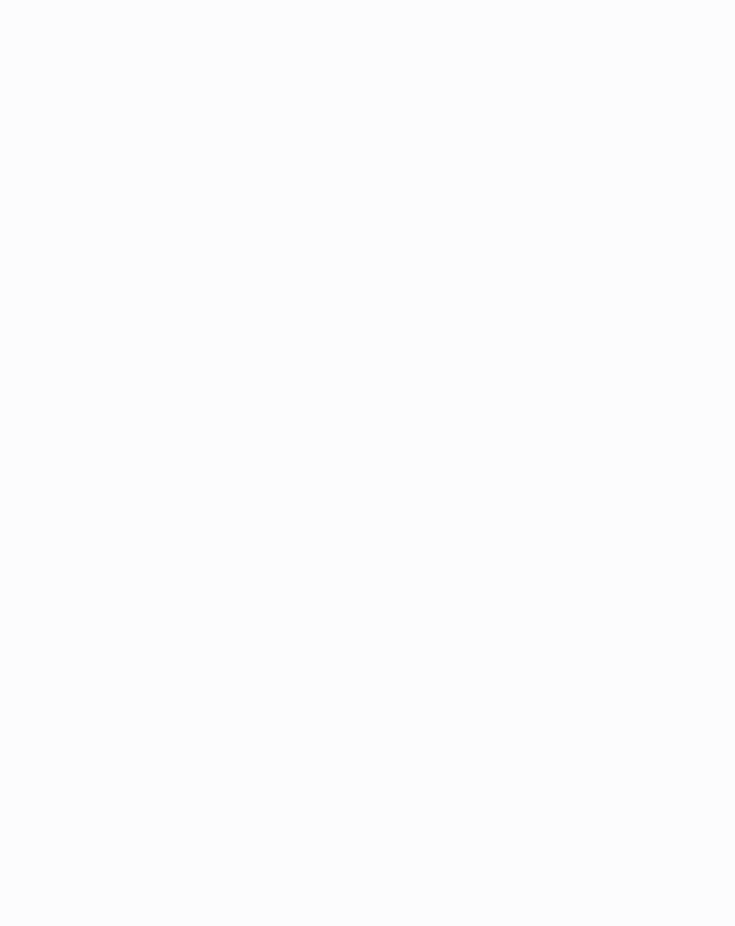
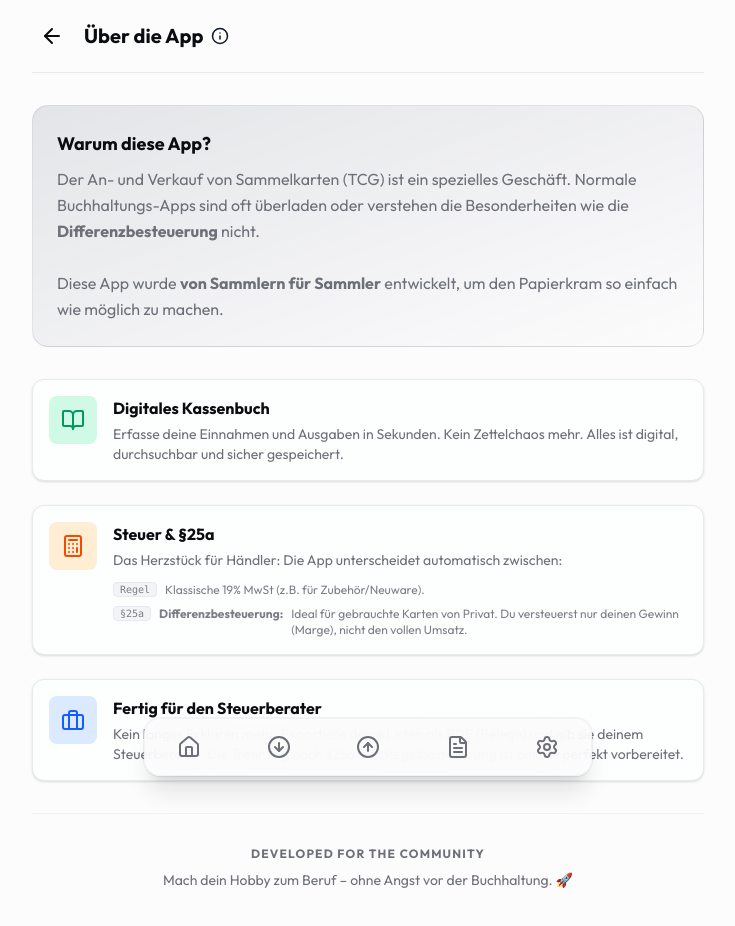
Before and after one commit to LauraEk/nero-app_2026, a React (Vite) app: page /info in a window 1280 px wide. Before the commit this address had no page. Shown: the top 926 px of the page, without its empty margins (272-1007 px from the left). Before the commit the page ends 800 px from the top, so only its background shows below. Built offline with nearby package versions, Linux system fonts and the light colour scheme.

Commit message:
Add Info Page explaining app purpose and tax details

```diff
--- a/src/App.tsx
+++ b/src/App.tsx
@@ -9,6 +9,7 @@ import AnkaufPage from '@/pages/AnkaufPage';
 import VerkaufPage from '@/pages/VerkaufPage';
 import BelegePage from '@/pages/BelegePage';
 import SettingsPage from '@/pages/SettingsPage';
+import InfoPage from '@/pages/InfoPage';
 
 function App() {
   const { settings } = useSettings();
@@ -45,6 +46,7 @@ function App() {
         <Route path="verkauf" element={<VerkaufPage />} />
         <Route path="belege" element={<BelegePage />} />
         <Route path="settings" element={<SettingsPage />} />
+        <Route path="info" element={<InfoPage />} />
       </Route>
     </Routes>
   );
--- /dev/null
+++ b/src/pages/InfoPage.tsx
@@ -0,0 +1,115 @@
+import { ArrowLeft, BookOpen, Calculator, Scale, FileText, Info } from 'lucide-react';
+import { Link } from 'react-router-dom';
+
+export default function InfoPage() {
+    return (
+        <div className="max-w-2xl mx-auto pb-24 space-y-8 animate-fade-in">
+            {/* Header */}
+            <div className="flex items-center gap-3 border-b border-border pb-4">
+                <Link to="/settings" className="p-2 hover:bg-muted rounded-full transition-colors">
+                    <ArrowLeft size={24} />
+                </Link>
+                <div>
+                    <h2 className="text-xl font-bold flex items-center gap-2">
+                        Über die App <Info size={18} className="text-primary" />
+                    </h2>
+                </div>
+            </div>
+
+            {/* Intro Section */}
+            <div className="bg-gradient-to-br from-primary/10 to-transparent p-6 rounded-2xl border border-primary/10">
+                <h3 className="text-lg font-bold mb-2">Warum diese App?</h3>
+                <p className="text-muted-foreground leading-relaxed">
+                    Der An- und Verkauf von Sammelkarten (TCG) ist ein spezielles Geschäft.
+                    Normale Buchhaltungs-Apps sind oft überladen oder verstehen die Besonderheiten wie die
+                    <strong> Differenzbesteuerung</strong> nicht. <br /><br />
+                    Diese App wurde <strong>von Sammlern für Sammler</strong> entwickelt, um den Papierkram so einfach wie möglich zu machen.
+                </p>
+            </div>
+
+            {/* Features Grid */}
+            <div className="grid gap-6">
+
+                {/* Feature 1: Specialized Cashbook */}
+                <div className="flex gap-4 p-4 bg-card rounded-xl border shadow-sm">
+                    <div className="shrink-0 w-12 h-12 bg-emerald-100 dark:bg-emerald-500/20 text-emerald-600 dark:text-emerald-400 rounded-lg flex items-center justify-center">
+                        <BookOpen size={24} />
+                    </div>
+                    <div>
+                        <h4 className="font-bold mb-1">Digitales Kassenbuch</h4>
+                        <p className="text-sm text-muted-foreground">
+                            Erfasse deine Einnahmen und Ausgaben in Sekunden. Kein Zettelchaos mehr.
+                            Alles ist digital, durchsuchbar und sicher gespeichert.
+                        </p>
+                    </div>
+                </div>
+
+                {/* Feature 2: Tax Logic */}
+                <div className="flex gap-4 p-4 bg-card rounded-xl border shadow-sm">
+                    <div className="shrink-0 w-12 h-12 bg-orange-100 dark:bg-orange-500/20 text-orange-600 dark:text-orange-400 rounded-lg flex items-center justify-center">
+                        <Calculator size={24} />
+                    </div>
+                    <div>
+                        <h4 className="font-bold mb-1">Steuer & §25a</h4>
+                        <p className="text-sm text-muted-foreground mb-3">
+                            Das Herzstück für Händler: Die App unterscheidet automatisch zwischen:
+                        </p>
+                        <ul className="text-xs space-y-2 text-muted-foreground/90">
+                            <li className="flex items-start gap-2">
+                                <span className="bg-muted px-1.5 rounded text-[10px] font-mono border">Regel</span>
+                                Klassische 19% MwSt (z.B. für Zubehör/Neuware).
+                            </li>
+                            <li className="flex items-start gap-2">
+                                <span className="bg-muted px-1.5 rounded text-[10px] font-mono border">§25a</span>
+                                <strong>Differenzbesteuerung:</strong> Ideal für gebrauchte Karten von Privat. Du versteuerst nur deinen Gewinn (Marge), nicht den vollen Umsatz.
+                            </li>
+                        </ul>
+                    </div>
+                </div>
+
+                {/* Feature 3: Accountant Ready */}
+                <div className="flex gap-4 p-4 bg-card rounded-xl border shadow-sm">
+                    <div className="shrink-0 w-12 h-12 bg-blue-100 dark:bg-blue-500/20 text-blue-600 dark:text-blue-400 rounded-lg flex items-center justify-center">
+                        <Briefcase size={24} />
+                    </div>
+                    <div>
+                        <h4 className="font-bold mb-1">Fertig für den Steuerberater</h4>
+                        <p className="text-sm text-muted-foreground">
+                            Kein langes Erklären mehr. Exportiere deine Listen als PDF (Belege) und gib sie deinem Steuerberater.
+                            Die Trennung nach §25a und Regelbesteuerung ist bereits perfekt vorbereitet.
+                        </p>
+                    </div>
+                </div>
+
+            </div>
+
+            {/* Footer / Vision */}
+            <div className="text-center pt-8 border-t border-border/50">
+                <p className="text-xs text-muted-foreground uppercase tracking-widest font-bold mb-2">Developed for the Community</p>
+                <p className="text-sm text-muted-foreground">
+                    Mach dein Hobby zum Beruf – ohne Angst vor der Buchhaltung. 🚀
+                </p>
+            </div>
+        </div>
+    );
+}
+
+function Briefcase({ size, className }: { size?: number, className?: string }) {
+    return (
+        <svg
+            xmlns="http://www.w3.org/2000/svg"
+            width={size}
+            height={size}
+            viewBox="0 0 24 24"
+            fill="none"
+            stroke="currentColor"
+            strokeWidth="2"
+            strokeLinecap="round"
+            strokeLinejoin="round"
+            className={className}
+        >
+            <rect width="20" height="14" x="2" y="7" rx="2" ry="2" />
+            <path d="M16 21V5a2 2 0 0 0-2-2h-4a2 2 0 0 0-2 2v16" />
+        </svg>
+    )
+}
--- a/src/pages/SettingsPage.tsx
+++ b/src/pages/SettingsPage.tsx
@@ -1,6 +1,7 @@
+import { Link } from 'react-router-dom';
 import { useRef } from 'react';
 import { useSettings } from '@/hooks/use-settings';
-import { Upload, Settings as SettingsIcon } from 'lucide-react';
+import { Upload, Settings as SettingsIcon, Info as InfoIcon } from 'lucide-react';
 
 export default function SettingsPage() {
     const { settings, updateSettings } = useSettings();
@@ -27,6 +28,21 @@ export default function SettingsPage() {
                     <h2 className="text-xl font-bold">Einstellungen <span className="font-normal text-muted-foreground">verwalten</span></h2>
                 </div>
             </div>
+
+            {/* Info / About Link */}
+            <Link to="/info" className="block bg-gradient-to-r from-primary/5 to-transparent p-4 rounded-lg border border-primary/10 mb-6 group hover:border-primary/30 transition-colors">
+                <div className="flex items-center justify-between">
+                    <div className="flex items-center gap-3">
+                        <div className="p-2 bg-background rounded-full text-primary shadow-sm group-hover:scale-110 transition-transform">
+                            <InfoIcon size={20} />
+                        </div>
+                        <div>
+                            <h3 className="font-bold text-sm">Wofür ist diese App?</h3>
+                            <p className="text-xs text-muted-foreground">Erfahre mehr über Besteuerung & Features</p>
+                        </div>
+                    </div>
+                </div>
+            </Link>
 
             <div className="space-y-6">
                 {/* Logo Section */}
```
